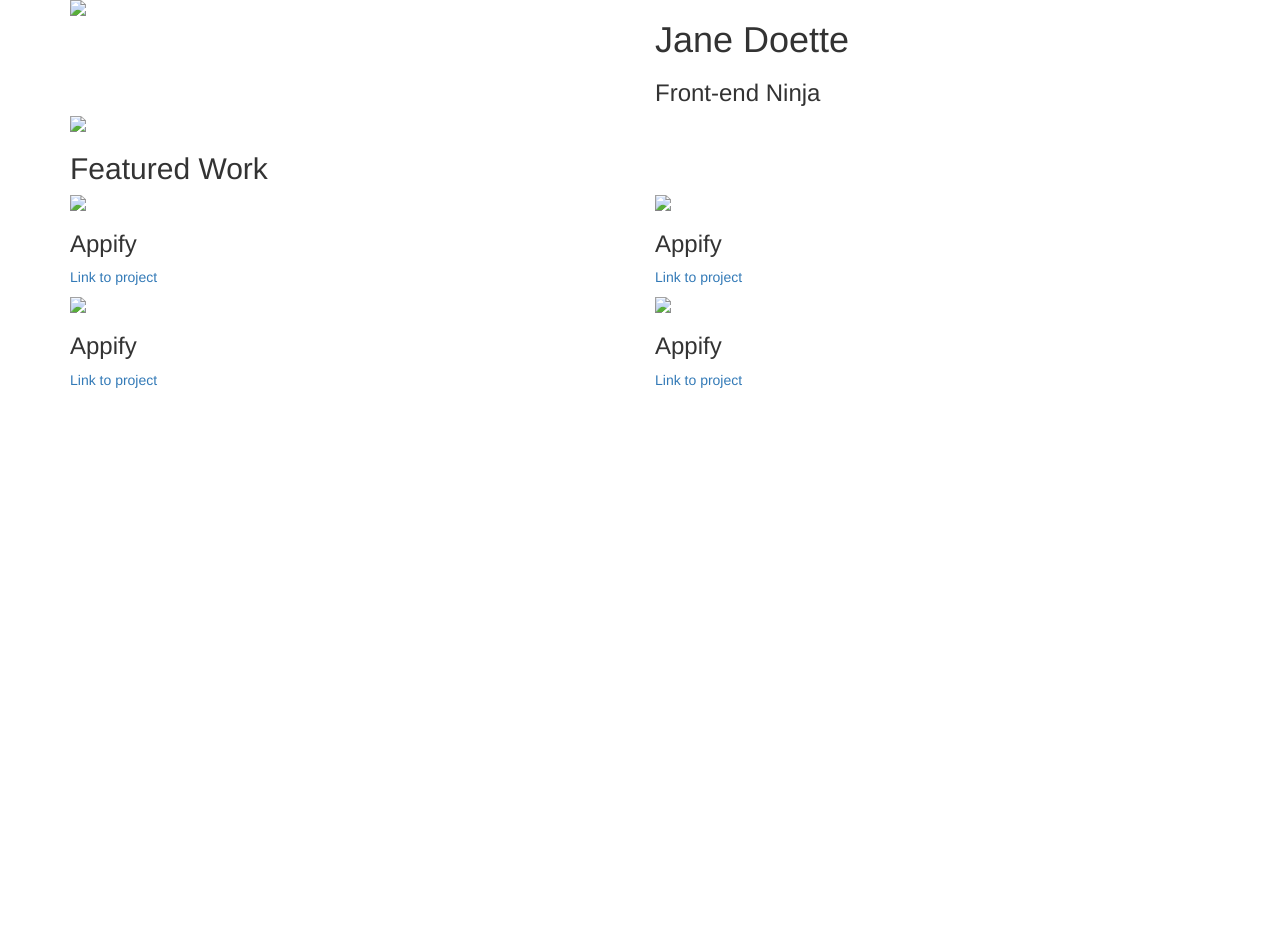
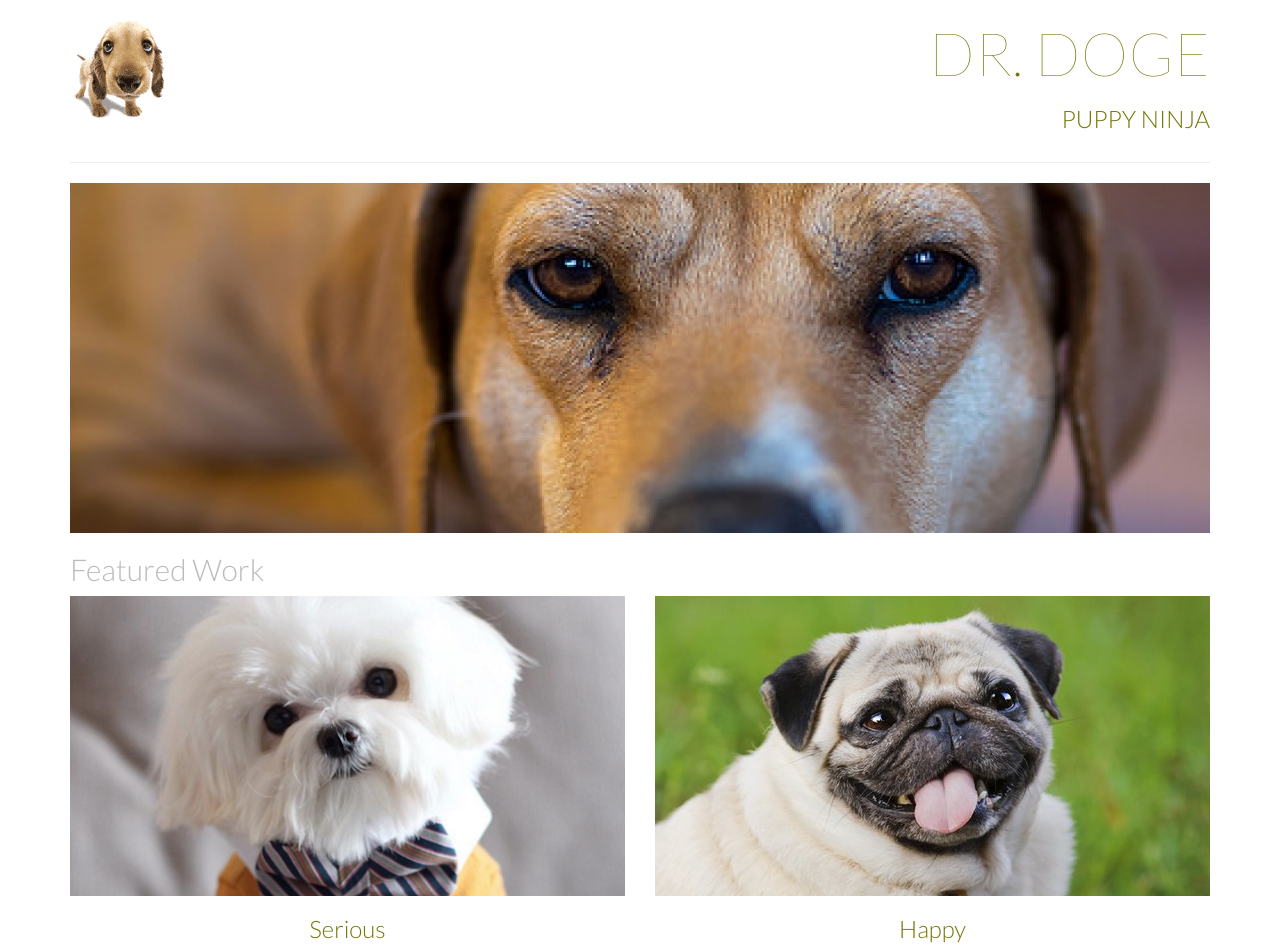
Before and after one commit to JirenJin/html-css-practice, a plain HTML site: page bootstrap/bootstrap-prestructure.html in a window 1280 px wide. Shown: the top 946 px of the page. Before the commit the page ends 800 px from the top, so only its background shows below. Drawn offline with Linux system fonts and the light colour scheme.

Commit message:
apply customized style

```diff
--- a/bootstrap/bootstrap-prestructure.html
+++ b/bootstrap/bootstrap-prestructure.html
@@ -1,70 +1,60 @@
-<html><head>
-    <meta http-equiv="Content-Type" content="text/html; charset=ISO-8859-2">
-    <style id="style-1-cropbar-clipper">/* Copyright 2014 Evernote Corporation. All rights reserved. */
-.en-markup-crop-options {
-    top: 18px !important;
-    left: 50% !important;
-    margin-left: -100px !important;
-    width: 200px !important;
-    border: 2px rgba(255,255,255,.38) solid !important;
-    border-radius: 4px !important;
-}
-
-.en-markup-crop-options div div:first-of-type {
-    margin-left: 0px !important;
-}
-    </style>
+<!DOCTYPE html>
+<html lang="en">
+<head>
+  <meta charset="UTF-8">
+  <meta name="viewport" content="width=device-width, initial-scale=1.0">
+  <meta http-equiv="X-UA-Compatible" content="ie=edge">
+  <title>Hello Puppies</title>
   <link rel="stylesheet" href="./css/bootstrap.min.css">
+  <link rel="stylesheet" href="./css/style.css">
+  <link href="https://fonts.googleapis.com/css?family=Lato:100,300" rel="stylesheet">
 </head>
 <body>
   <div class="container">
     <div class="row">
       <div class="col-md-6">
-        <img src="./bootstrap-prestructure_files/100x100">
+        <img class="title-logo img-responsive" src="./img/waggy-dog.gif">
       </div>
-      <div class="col-md-6">
-        <h1>Jane Doette</h1>
-        <h3>Front-end Ninja</h3>
+      <div class="col-md-6 text-right text-uppercase">
+        <h1 class="title-super text-thin">Dr. Doge</h1>
+        <h3>Puppy Ninja</h3>
       </div>
     </div>
     <div class="row">
       <div class="col-md-12">
-      <img src="./bootstrap-prestructure_files/1140x350">
+        <div><hr></div>
       </div>
     </div>
     <div class="row">
       <div class="col-md-12">
-        <h2>Featured Work</h2>
+        <img class="img-responsive" src="./img/big.jpg">
       </div>
     </div>
     <div class="row">
+      <div class="col-md-12">
+        <h2 class="text-muted">Featured Work</h2>
+      </div>
+    </div>
+    <div class="row text-center">
       <div class="col-md-6">
-        <img src="./bootstrap-prestructure_files/555x300">
-        <h3>Appify</h3>
-        <p><a href="http://github.com/">Link to project</a></p>
+        <img class="img-responsive" src="./img/MiloSocialDogImage.png">
+        <h3>Serious</h3>
       </div>
       <div class="col-md-6">
-        <img src="./bootstrap-prestructure_files/555x300">
-        <h3>Appify</h3>
-        <p><a href="http://github.com/">Link to project</a></p>
+        <img class="img-responsive" src="./img/pug.jpg">
+        <h3>Happy</h3>
       </div>
     </div>
-    <div class="row">
+    <div class="row text-center">
       <div class="col-md-6">
-        <img src="./bootstrap-prestructure_files/555x300">
-        <h3>Appify</h3>
-        <p><a href="http://github.com/">Link to project</a></p>
+        <img class="img-responsive" src="./img/dog.jpg">
+        <h3>Rest</h3>
       </div>
       <div class="col-md-6">
-        <img src="./bootstrap-prestructure_files/555x300">
-        <h3>Appify</h3>
-        <p><a href="http://github.com/">Link to project</a></p>
+        <img class="img-responsive" src="./img/shaman.jpg">
+        <h3>Despise</h3>
       </div>
     </div>
   </div>
-
-
-
-
 </body>
 </html>
--- /dev/null
+++ b/bootstrap/css/style.css
@@ -0,0 +1,21 @@
+body {
+  font-family: 'Lato', sans-serif;
+  color: #747704;
+  font-weight: 300;
+}
+
+.text-muted {
+  color: #BCBBBB;
+}
+
+.text-thin {
+  font-weight: 100;
+}
+
+.title-super {
+  font-size: 60px;
+}
+
+.title-logo {
+  margin-top: 20px;
+}
```
Also changed, not shown: bootstrap/img/Golden-Puppies.jpg (added), bootstrap/img/MiloSocialDogImage.png (added), bootstrap/img/Welsh-Corgi-Pembroke-555x300.jpg (added), bootstrap/img/big.jpg (added), bootstrap/img/dog.jpg (added), bootstrap/img/pug.jpg (added), bootstrap/img/puppies_1bhvnqt-1bhvnqv.jpg (added), bootstrap/img/shaman.jpg (added), bootstrap/img/waggy-dog.gif (added). Lines whose indentation alone changed are shown as unchanged.
